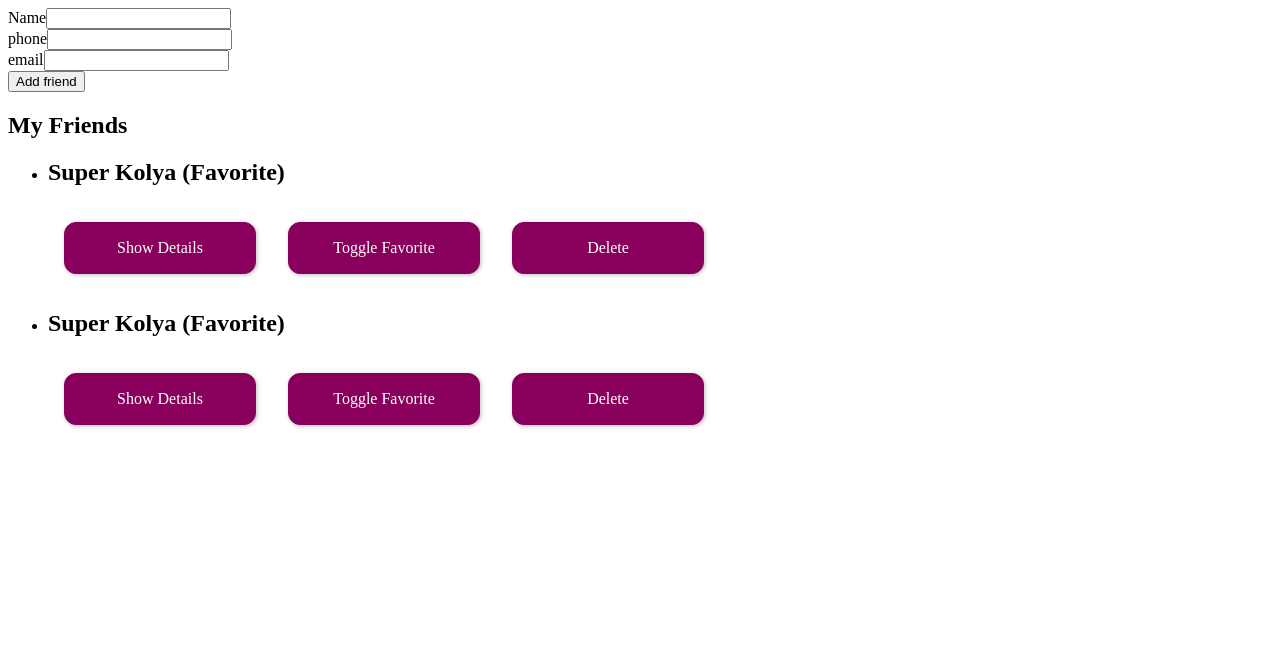
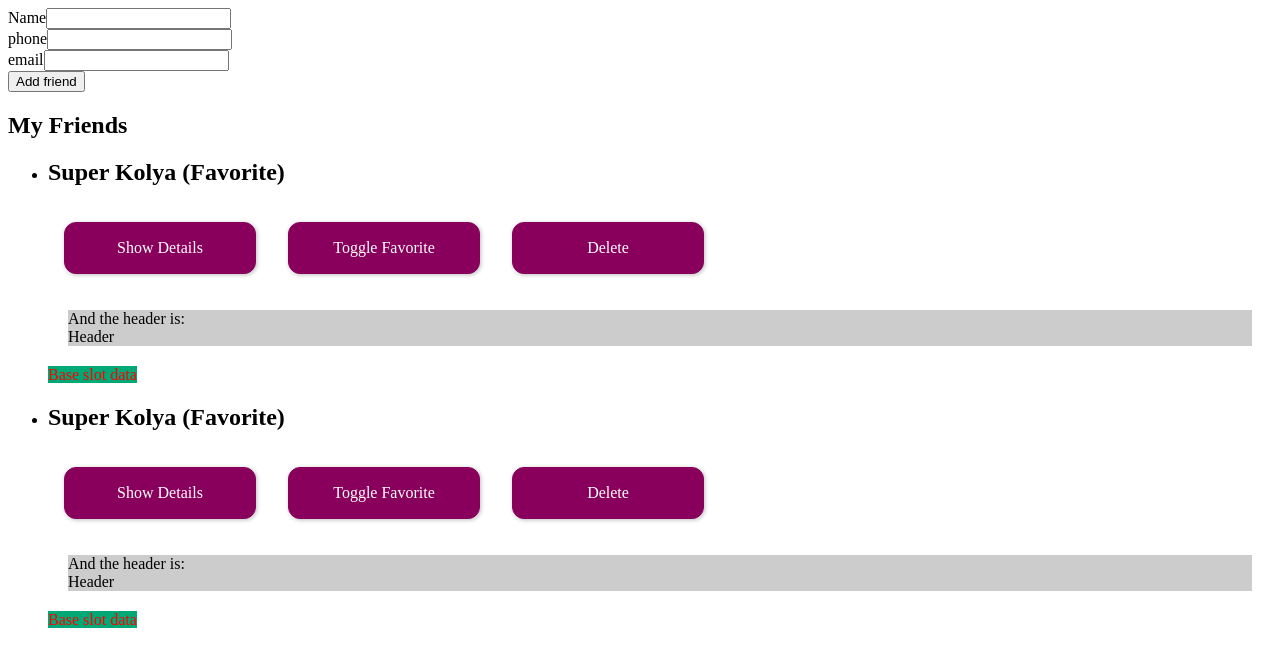
Before and after one commit to abahrisd/vue-mastery, a Vue app: page / in a window 1280 px wide. Shown: the top 666 px of the page. Built offline with nearby package versions, Linux system fonts and the light colour scheme.

Commit message:
slots in components

```diff
--- a/src/components/FriendContact.vue
+++ b/src/components/FriendContact.vue
@@ -1,5 +1,6 @@
 <script>
 import FancyText from './FancyText.vue';
+import Slots from "@/components/Slots.vue";
 
 export default {
   // props: [
@@ -10,6 +11,7 @@ export default {
   // ],
   components: {
     'fancy-text-local': FancyText,
+    Slots,
   },
   props: {
     id: {
@@ -95,6 +97,10 @@ export default {
       <li>Email: {{emailAddress}}</li>
       <fancy-text-local />
     </ul>
+    <Slots>
+      <template v-slot:default>Base slot data</template>
+      <template v-slot:header>Header</template>
+    </Slots>
   </li>
 </template>
 
--- /dev/null
+++ b/src/components/Slots.vue
@@ -0,0 +1,31 @@
+<script>
+export default {
+  name: "Slots"
+}
+</script>
+
+<template>
+<div>
+  <header>
+    <div>And the header is:</div>
+    <slot name="header"></slot>
+  </header>
+  <span class="slot-data">
+    <slot></slot>
+  </span>
+</div>
+</template>
+
+<style scoped>
+header {
+  margin: 20px;
+  background-color: #cccccc;
+  font-size: 16px;
+}
+
+.slot-data {
+  color: red;
+  background-color: #00a876;
+}
+
+</style>
```
